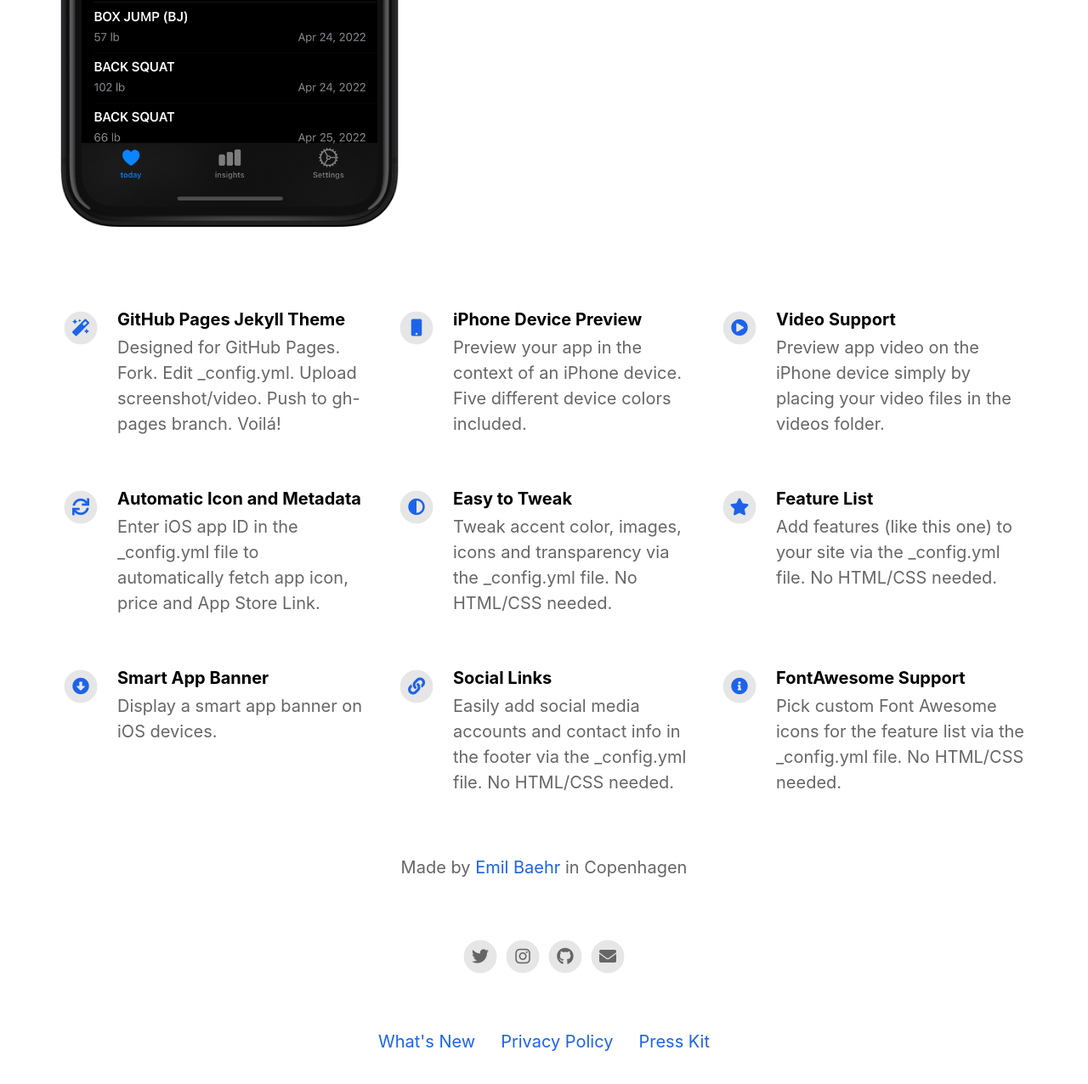
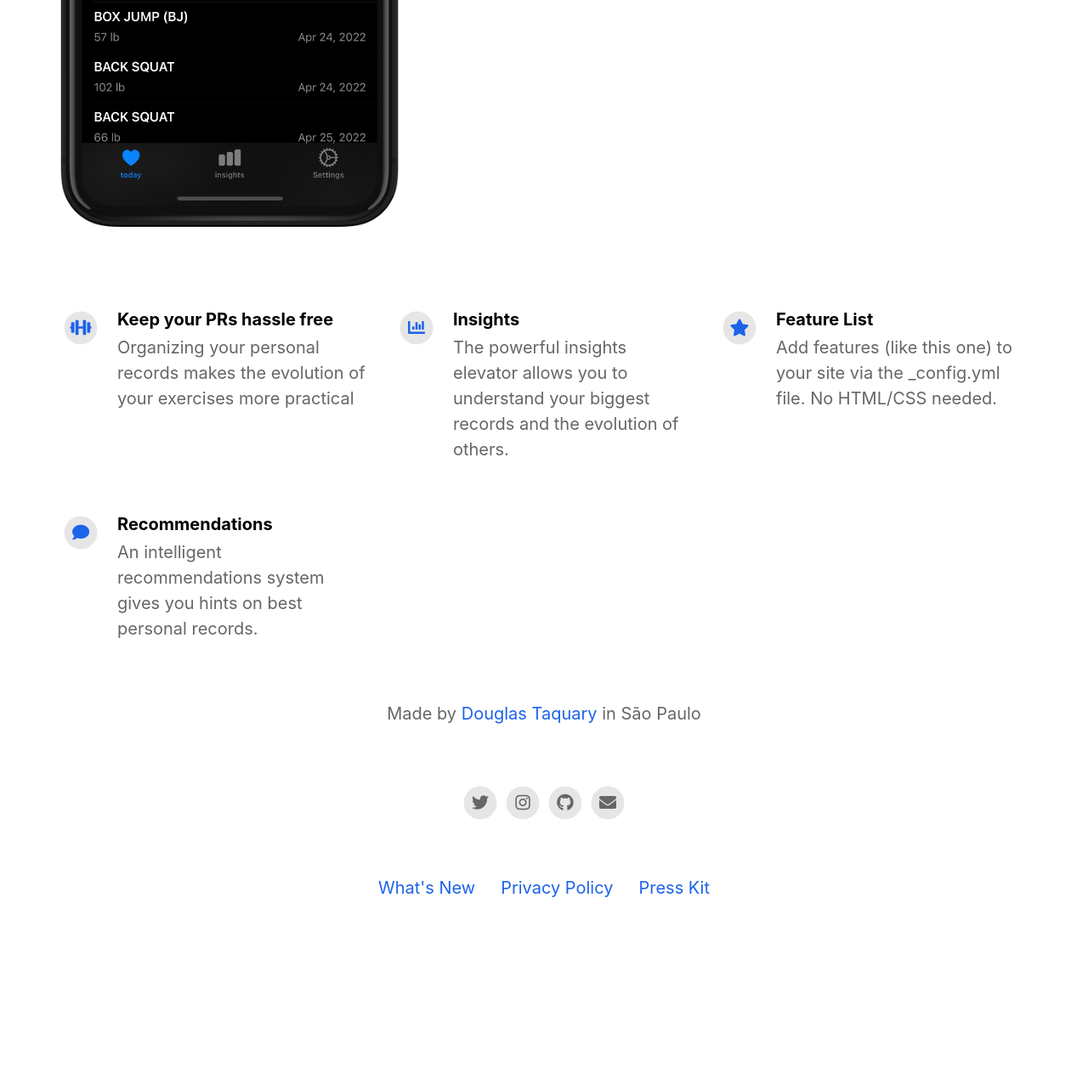
Before and after one commit to emilbaehr/automatic-app-landing-page, a Jekyll site: the page built from index.html, in a window 1280 px wide and 1400 px high, scrolled down 624 px, cut to the strip 94-1370 px from the top of the window. Shown: the whole strip at 85% size. Built offline with Jekyll 4.4.1, drawn with Linux system fonts in a browser that asks for light colours; nearby versions of some CDN libraries; after the commit the page ends 1843 px from its top, so only the background shows below that; some of the changed text lies outside the part shown.

Commit message:
Setup langing page

```diff
--- a/_config.yml
+++ b/_config.yml
@@ -11,23 +11,23 @@
                                                                                       # Or upload your press kit file to assets and set path accordingly (e.g. "assets/your_press_kit.zip").
 
 app_icon                                  : # assets/appicon.png                      # Automatically populates if not set and if iOS app ID is set.  Otherwise enter path to icon file manually.
-app_name                                  :                                           # Automatically populates if not set and if iOS app ID is set.  Otherwise enter manually.
-app_price                                 :                                           # Automatically populates if not set and if iOS app ID is set.  Otherwise enter manually.
-app_description                           : Write a short tagline for your app.
+app_name                                  : CrossfitPR App                                          # Automatically populates if not set and if iOS app ID is set.  Otherwise enter manually.
+app_price                                 : Free                                          # Automatically populates if not set and if iOS app ID is set.  Otherwise enter manually.
+app_description                           : Organize your personal bests in your crossfit workouts.
 
 enable_smart_app_banner                   : true                                      # Set to true to show a smart app banner at top of page on mobile devices.
 
 
 
 # Information About Yourself
-your_name                                 : Emil Baehr
-your_link                                 : https://emilbaehr.com
-your_city                                 : Copenhagen
-email_address                             : emil.baehr@gmail.com
+your_name                                 : Douglas Taquary
+your_link                                 : https://twitter.com/bluesprogrammer
+your_city                                 : São Paulo
+email_address                             : douglastaquary@gmail.com
 facebook_username                         :
-instagram_username                        : ebaehr
-twitter_username                          : ebaehr
-github_username                           : emilbaehr
+instagram_username                        : senhordeengenho
+twitter_username                          : twiiter
+github_username                           : douglastaquary
 youtube_username                          :
 
 
@@ -35,41 +35,21 @@
 # Feature List                            Edit, add or remove features to be presented.
 features                                  :
 
-  - title                                 : GitHub Pages Jekyll Theme
-    description                           : Designed for GitHub Pages. Fork. Edit _config.yml. Upload screenshot/video. Push to gh-pages branch. Voilá!
-    fontawesome_icon_name                 : magic
+  - title                                 : Keep your PRs hassle free
+    description                           : Organizing your personal records makes the evolution of your exercises more practical
+    fontawesome_icon_name                 : dumbbell
 
-  - title                                 : iPhone Device Preview
-    description                           : Preview your app in the context of an iPhone device. Five different device colors included.
-    fontawesome_icon_name                 : mobile
-
-  - title                                 : Video Support
-    description                           : Preview app video on the iPhone device simply by placing your video files in the videos folder.
-    fontawesome_icon_name                 : play-circle
-
-  - title                                 : Automatic Icon and Metadata
-    description                           : Enter iOS app ID in the _config.yml file to automatically fetch app icon, price and App Store Link.
-    fontawesome_icon_name                 : sync
-
-  - title                                 : Easy to Tweak
-    description                           : Tweak accent color, images, icons and transparency via the _config.yml file. No HTML/CSS needed.
-    fontawesome_icon_name                 : adjust
+  - title                                 : Insights
+    description                           : The powerful insights elevator allows you to understand your biggest records and the evolution of others.
+    fontawesome_icon_name                 : chart-bar
 
   - title                                 : Feature List
     description                           : Add features (like this one) to your site via the _config.yml file. No HTML/CSS needed.
     fontawesome_icon_name                 : star
 
-  - title                                 : Smart App Banner
-    description                           : Display a smart app banner on iOS devices.
-    fontawesome_icon_name                 : arrow-alt-circle-down
-
-  - title                                 : Social Links
-    description                           : Easily add social media accounts and contact info in the footer via the _config.yml file. No HTML/CSS needed.
-    fontawesome_icon_name                 : link
-
-  - title                                 : FontAwesome Support
-    description                           : Pick custom Font Awesome icons for the feature list via the _config.yml file. No HTML/CSS needed.
-    fontawesome_icon_name                 : info-circle
+  - title                                 : Recommendations
+    description                           : An intelligent recommendations system gives you hints on best personal records.
+    fontawesome_icon_name                 : comment
 
   - title                                 : # New Feature Title
     description                           : # New Feature Description
```
